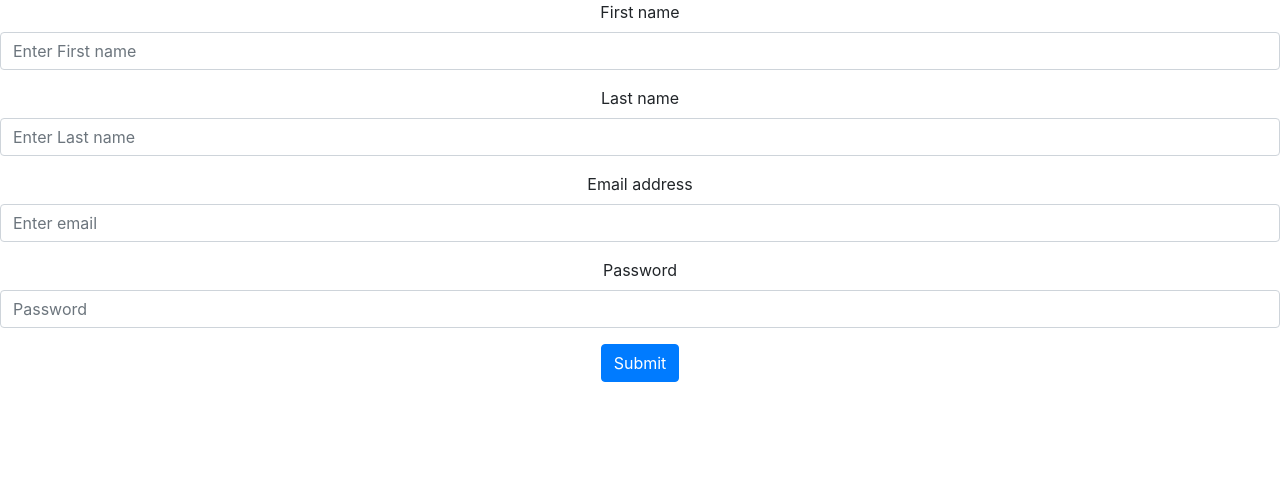
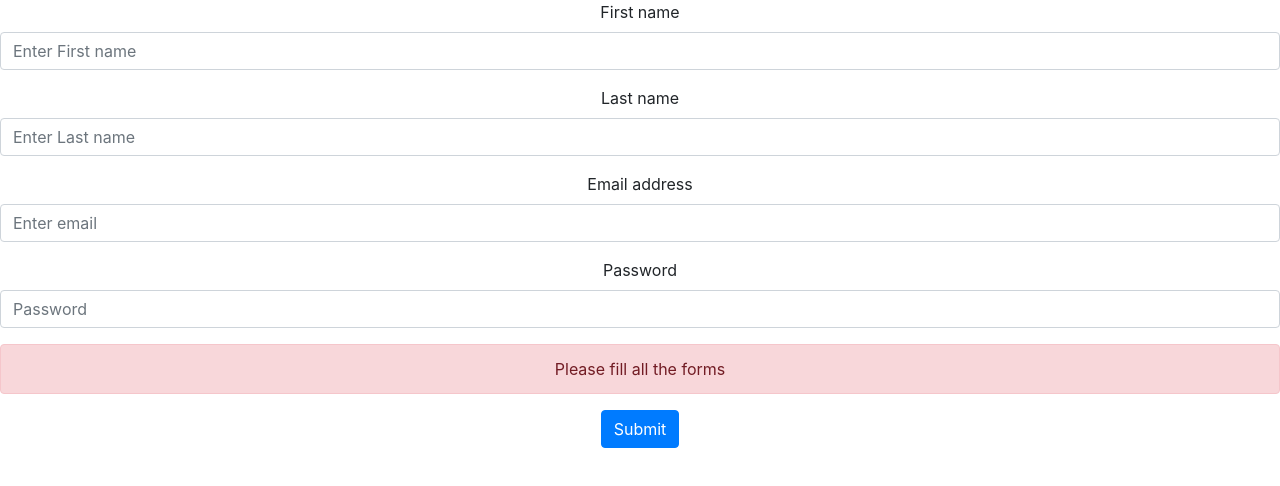
Before and after one commit to cangoman/covid-sonification, a React (Create React App) app in the folder client/: page /register in a window 1280 px wide. Shown: the top 486 px of the page. Built offline with nearby package versions, Linux system fonts and the light colour scheme; no server answers.

Commit message:
Add required to input fields

```diff
--- a/client/src/components/Register/Register.js
+++ b/client/src/components/Register/Register.js
@@ -1,6 +1,6 @@
 import React, { useState } from 'react';
 import { useHistory } from 'react-router-dom';
-import { Form, Button } from 'react-bootstrap';
+import { Form, Button, Alert } from 'react-bootstrap';
 
 import { register } from './RegisterFunctions';
 
@@ -43,6 +43,7 @@ function Register() {
 			<Form.Group controlId='first_name'>
 				<Form.Label>First name</Form.Label>
 				<Form.Control
+					required
 					type='text'
 					name='first_name'
 					placeholder='Enter First name'
@@ -54,6 +55,7 @@ function Register() {
 			<Form.Group controlId='last_name'>
 				<Form.Label>Last name</Form.Label>
 				<Form.Control
+					required
 					type='text'
 					name='last_name'
 					placeholder='Enter Last name'
@@ -65,6 +67,7 @@ function Register() {
 			<Form.Group controlId='email'>
 				<Form.Label>Email address</Form.Label>
 				<Form.Control
+					required
 					type='email'
 					name='email'
 					placeholder='Enter email'
@@ -76,6 +79,7 @@ function Register() {
 			<Form.Group controlId='password'>
 				<Form.Label>Password</Form.Label>
 				<Form.Control
+					required
 					type='password'
 					name='password'
 					placeholder='Password'
@@ -83,6 +87,9 @@ function Register() {
 					onChange={onChange}
 				/>
 			</Form.Group>
+
+			<Alert variant='danger'>Please fill all the forms</Alert>
+
 			<Button variant='primary' type='submit'>
 				Submit
 			</Button>
```
